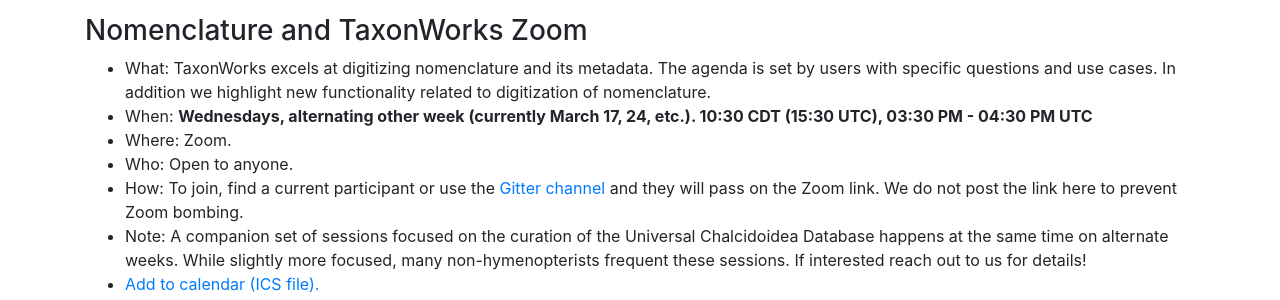
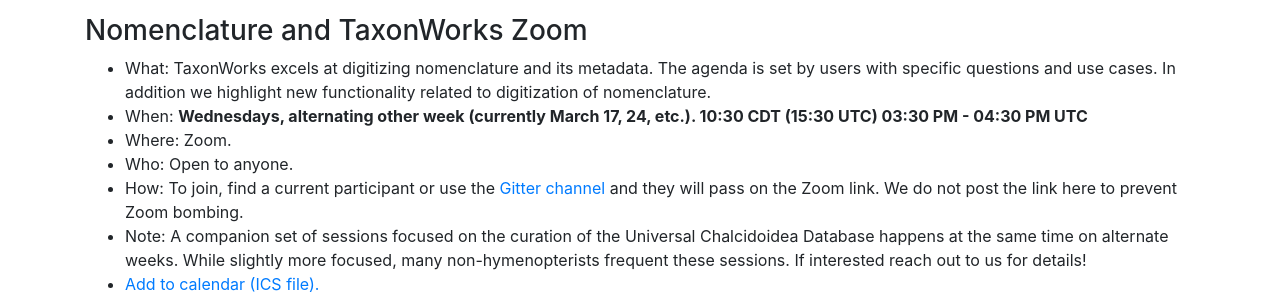
Before and after one commit to pnhogan/speciesfilegroup.github.io, a Jekyll site: the page built from events.html, in a window 1280 px wide and 1209 px high. Shown: the part 664-964 px from the top of the window. Built offline with Jekyll 4.4.1, drawn with Linux system fonts in a browser that asks for light colours.

```diff
--- a/events.html
+++ b/events.html
@@ -32,7 +32,7 @@ title: Events
 <h3> Nomenclature and TaxonWorks Zoom </h3>
 <ul>
   <li>What: TaxonWorks excels at digitizing nomenclature and its metadata. The agenda is set by users with specific questions and use cases. In addition we highlight new functionality related to digitization of nomenclature. </li>
-  <li>When: <b>Wednesdays, alternating other week (currently March 17, 24, etc.). 10:30 CDT (15:30 UTC), <span data-utc-to-local="15:30, 16:30"></span></b></li>
+  <li>When: <b>Wednesdays, alternating other week (currently March 17, 24, etc.). 10:30 CDT (15:30 UTC) <span data-utc-to-local="15:30, 16:30"></span></b></li>
   <li>Where: Zoom. </li>
   <li>Who: Open to anyone. </li>
   <li>How: To join, find a current participant or use the <a href="https://gitter.im/SpeciesFileGroup/taxonworks">Gitter channel</a> and they will pass on the Zoom link. We do not post the link here to prevent Zoom bombing.</li>
```
Also changed, not shown: other parts of events.html (+1 -1 lines).
